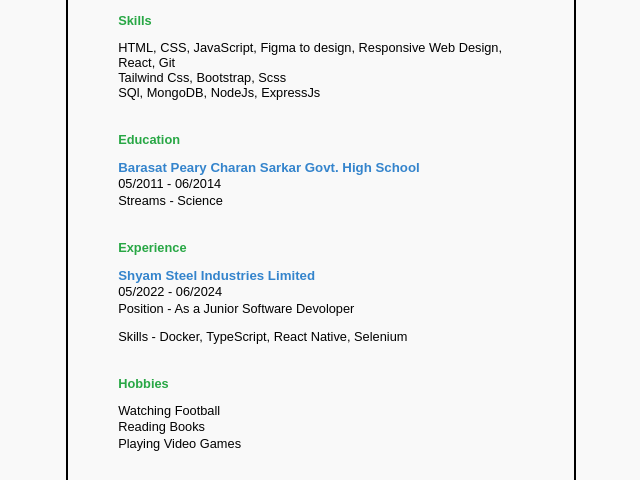
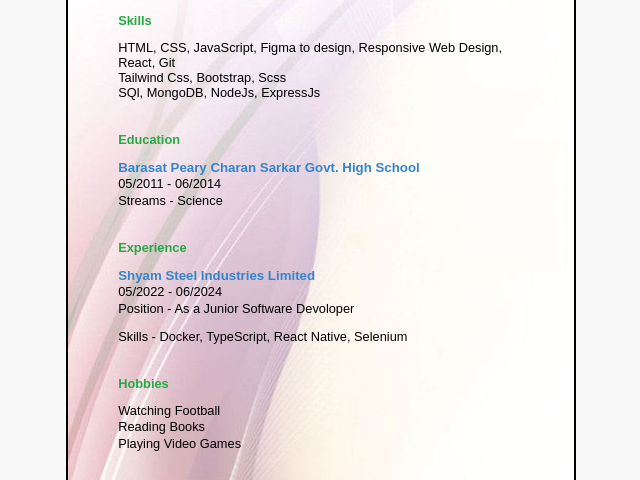
Before and after one commit to abhi1994j/Single_Page_CV, a plain HTML site: page index.html in a window 1280 px wide. Shown: the part 199-679 px from the top of the page, without its empty margins (319-959 px from the left). Drawn offline with Linux system fonts and the light colour scheme.

Commit message:
change background in cv

```diff
--- a/index.html
+++ b/index.html
@@ -15,6 +15,7 @@
         height: 800px;
         width: 40%;
         border: 2px solid black;
+        background-image: url("image3.png");
       }
       .contact_card {
         margin: 50px;
```
Also changed, not shown: WhatsApp Image 2024-11-23 at 10.39.26_fee528cd.jpg (added), image3.png (added).
